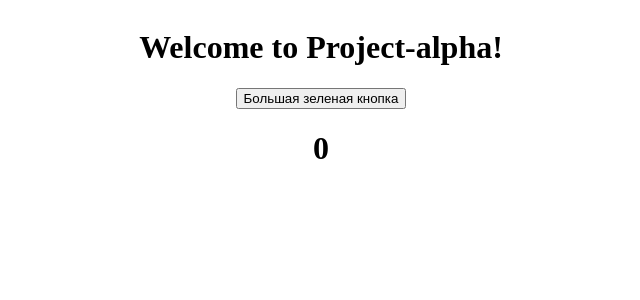
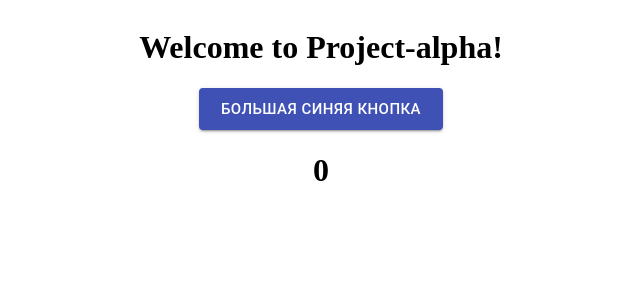
Before and after one commit to asynccat/project-alpha, a React (Create React App) app in the folder frontend/: page / in a window 1280 px wide. Shown: the top 300 px of the page, without its empty margins (319-959 px from the left). Built offline with nearby package versions, Linux system fonts and the light colour scheme.

Commit message:
feat(PA-12): add material-ui framework

```diff
--- a/frontend/package.json
+++ b/frontend/package.json
@@ -11,7 +11,6 @@
     "@types/react": "^17.0.2",
     "@types/react-dom": "^17.0.1",
     "axios": "^0.21.1",
-    "materialize-css": "^1.0.0-rc.2",
     "react": "^17.0.1",
     "react-dom": "^17.0.1",
     "react-scripts": "4.0.2",
@@ -47,6 +46,7 @@
     ]
   },
   "devDependencies": {
+    "@material-ui/core": "^4.11.3",
     "@types/node-sass": "^4.11.1",
     "@typescript-eslint/eslint-plugin": "^4.15.1",
     "@typescript-eslint/parser": "^4.15.1",
--- a/frontend/src/App.tsx
+++ b/frontend/src/App.tsx
@@ -1,11 +1,11 @@
 import React from 'react';
-import { Button } from './components/button/Button';
+import { BlueButton } from './components/button/Button';
 
 const App: React.FC = () => {
   return (
     <div className="container page">
       <h1>Welcome to Project-alpha!</h1>
-      <Button />
+      <BlueButton />
     </div>
   );
 };
--- a/frontend/src/components/button/Button.scss
+++ b/frontend/src/components/button/Button.scss
@@ -1,5 +1,8 @@
 button {
+  background-color: lightseagreen;
+  color: white;
   cursor: pointer;
+  font-size: 2rem;
 }
 
 h1 {
--- a/frontend/src/components/button/Button.tsx
+++ b/frontend/src/components/button/Button.tsx
@@ -1,16 +1,19 @@
 import React, { useState } from 'react';
+import Button from '@material-ui/core/Button';
 
-export const Button: React.FC = () => {
+export const BlueButton: React.FC = () => {
   const [count, setCount] = useState(0);
 
   return (
     <div>
-      <button
+      <Button
+        variant="contained"
+        size="large"
+        color="primary"
         onClick={() => setCount(count + 1)}
-        className="waves-effect waves-light btn-large"
       >
-        Большая зеленая кнопка
-      </button>
+        Большая синяя кнопка
+      </Button>
       <h1 className="counter">
         <span> {count}</span>
       </h1>
--- a/frontend/src/index.tsx
+++ b/frontend/src/index.tsx
@@ -2,6 +2,7 @@ import React from 'react';
 import ReactDOM from 'react-dom';
 import './index.scss';
 import App from './App';
+import './index.scss';
 
 ReactDOM.render(
   <div>
```
Also changed, not shown: 2 other files (tests, documents, lock files or other folders).
